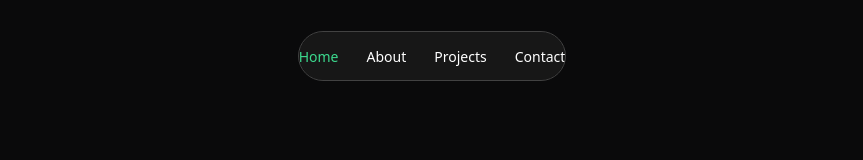
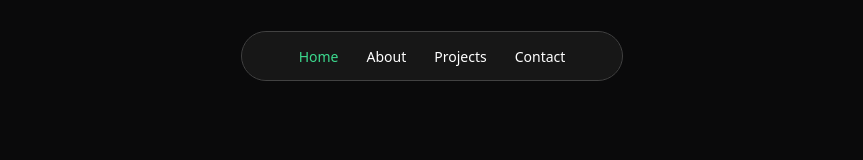
Before and after one commit to Dhlih/new-portfolio, a React (Vite) app: page / in a window 1280 px wide. Shown: the top 160 px of the page, without its empty margins (208-1071 px from the left). Built offline with nearby package versions, Linux system fonts and the light colour scheme.

Commit message:
modified navbar

```diff
--- a/src/components/Navbar.jsx
+++ b/src/components/Navbar.jsx
@@ -11,10 +11,9 @@ const Navbar = () => {
   ];
 
   return (
-    <div className="fixed top-0 left-0 right-0 z-10 px-[2rem]">
-      <div className="flex justify-center">
-        <div className="w-fit max-w-[380px] rounded-full bg-[#1B1B1B]/85 backdrop-blur py-3 mt-8  outline-1 outline-[#424242]">
-          <ul className="space-x-7 flex items-center justify-center ">
+    <div className="fixed top-0 right-0 left-0 z-10 px-[2rem]">
+      <div className="md:max-w-[380px] w-full mx-auto rounded-full bg-[#1B1B1B]/85 backdrop-blur py-3 mt-[2rem] outline-1 outline-[#424242] ">
+        <ul className="space-x-7 flex items-center justify-center">
           {navItems.map((item) => (
             <li key={item.path}>
               <Link
@@ -23,8 +22,9 @@ const Navbar = () => {
                 duration={500}
                 onClick={() => {
                   setIsActive(item.name);
+                  console.log(isActive);
                 }}
-                  className={`cursor-pointer text-sm ${
+                className={`cursor-pointer text-sm  ${
                   isActive === item.name ? "text-[#3CD98E]" : "text-white"
                 }`}
               >
@@ -35,7 +35,6 @@ const Navbar = () => {
         </ul>
       </div>
     </div>
-    </div>
   );
 };
 
```
Lines whose indentation alone changed are shown as unchanged.
